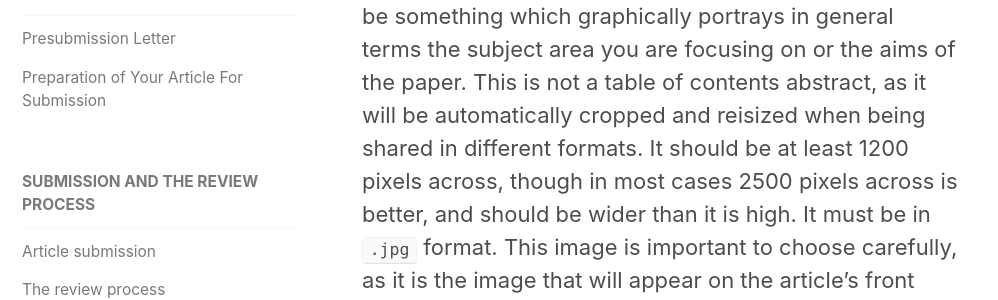
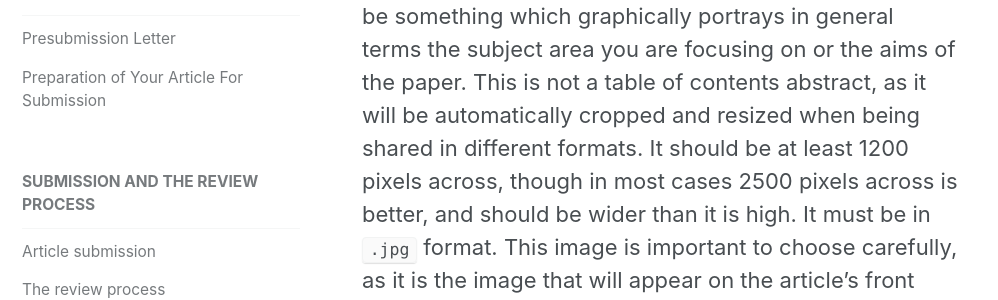
Before and after one commit to livecomsjournal/livecomsjournal.github.io, a Jekyll site: the page built from _author_instructions/01_policies.md, in a window 1280 px wide and 900 px high, scrolled down 10802 px. Shown: the part 290-590 px from the top of the window, without its empty margins (0-998 px from the left). Built offline with Jekyll 4.4.1, drawn with Linux system fonts in a browser that asks for light colours; some of the changed text lies outside the part shown.

Commit message:
fix typo.

```diff
--- a/_author_instructions/01_policies.md
+++ b/_author_instructions/01_policies.md
@@ -172,7 +172,7 @@ This can be done by looking at the "preview" view of the abstract before submiss
 The authors must also submit with the final article PDF:
 
   * As a single PDF file, a copy of their presubmission letter, appended with the response recieved from the Section Lead Editor approving the presubmission and specifying any changes or modifications to the scope the editors requested. The authors should also include a description of deviations, if any, from what was laid out in the presubmission letter, with a rationale for why the changes were made. This should be uploaded as a "Supporting File", with the descriptor "Presubmission Letter".
-  * A key graphic or representative cover image. This should be something which graphically portrays in general terms the subject area you are focusing on or the aims of the paper. This is not a table of contents abstract, as it will be automatically cropped and reisized when being shared in different formats.  It should be at least 1200 pixels across, though in most cases 2500 pixels across is better, and should be wider than it is high. It must be in `.jpg` format. This image is important to choose carefully, as it is the image that will appear on the article's front page and whenever the paper is shared on social media. We suggest something evocative of the research, but again, containing less scientific detail than, say, the table of contents abstract for an ACS journal.
+  * A key graphic or representative cover image. This should be something which graphically portrays in general terms the subject area you are focusing on or the aims of the paper. This is not a table of contents abstract, as it will be automatically cropped and resized when being shared in different formats.  It should be at least 1200 pixels across, though in most cases 2500 pixels across is better, and should be wider than it is high. It must be in `.jpg` format. This image is important to choose carefully, as it is the image that will appear on the article's front page and whenever the paper is shared on social media. We suggest something evocative of the research, but again, containing less scientific detail than, say, the table of contents abstract for an ACS journal.
   * Any Supporting Files that are intended for distribution with the final paper should also be uploaded at this time. There is no explicit limit to the number of files that can be added, though if there are many similar data files, they should be uploaded as a `.tgz`ed or `.zip`ed directory and include a README file.
 
 As part of the submission form, authors will suggest 4-5 reviewers.
```
